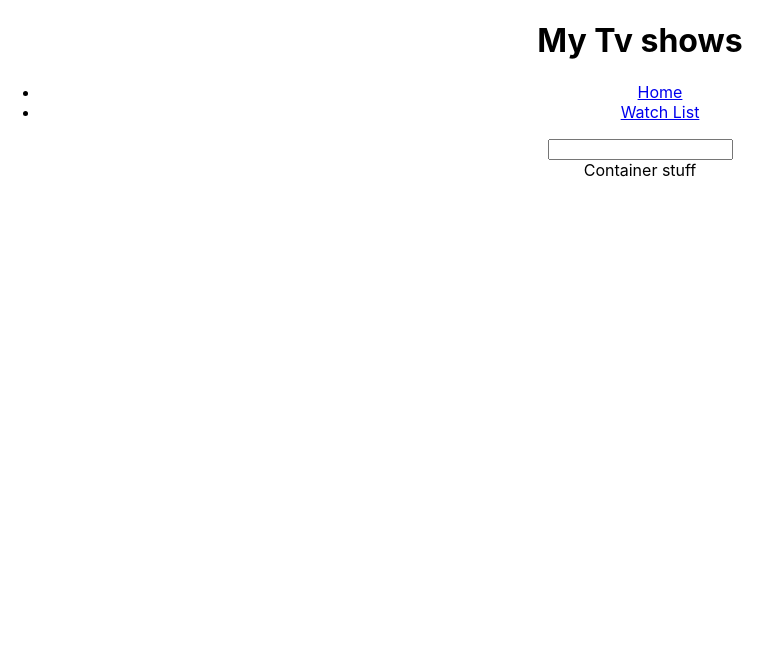
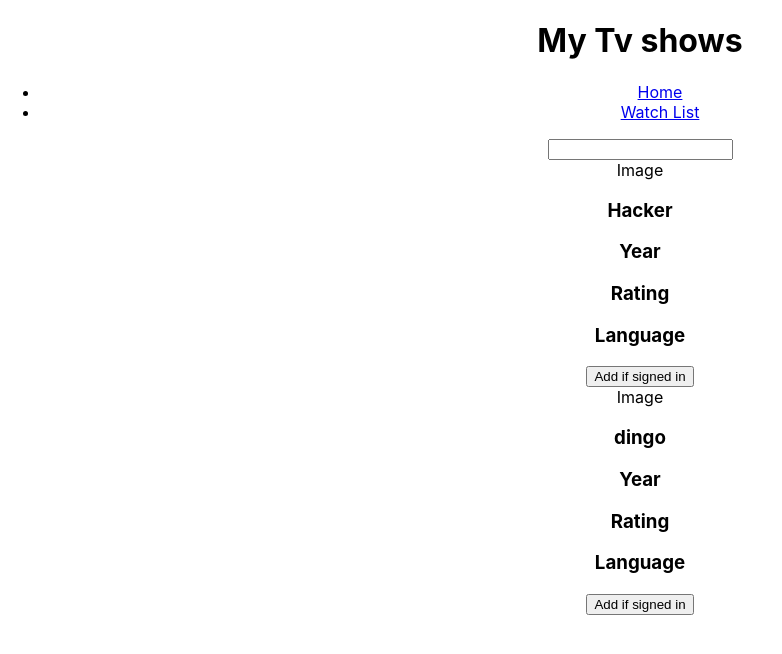
Before and after one commit to JarrodKane/MovieDB, a React (Create React App) app: page / in a window 1280 px wide. Shown: the top 654 px of the page, without its empty margins (0-782 px from the left). Built offline with nearby package versions, Linux system fonts and the light colour scheme.

Commit message:
Movie Row create, renaming and cleanup

```diff
--- a/package.json
+++ b/package.json
@@ -3,6 +3,7 @@
   "version": "0.1.0",
   "private": true,
   "dependencies": {
+    "dotenv": "^8.0.0",
     "react": "^16.8.6",
     "react-dom": "^16.8.6",
     "react-router-dom": "^5.0.1",
--- a/src/components/SearchContainer.js
+++ b/src/components/MovieContainer.js
@@ -1,6 +1,9 @@
 import React from "react";
+import MovieRow from "./MovieRow";
 
-const SearchContainer = () => {
+const SearchContainer = props => {
+  console.log(props);
+
   return (
     <div>
       <div> Container stuff</div>
--- /dev/null
+++ b/src/components/MovieRow.js
@@ -0,0 +1,19 @@
+import React from "react";
+
+//TODO: needs the callback for signed in, delete, and add to list
+//TODO: Add icon to button and callback
+
+const MovieRow = props => {
+  return (
+    <div>
+      <div>Image</div>
+      <h3>{props.title}</h3>
+      <h3>Year</h3>
+      <h3>Rating</h3>
+      <h3>Language</h3>
+      <button>Add if signed in</button>
+    </div>
+  );
+};
+
+export default MovieRow;
--- a/src/containers/Search.js
+++ b/src/containers/Search.js
@@ -1,18 +1,35 @@
 import React from "react";
 
-import SearchContainer from "../components/SearchContainer";
+import MovieRow from "../components/MovieRow";
 import SearchBar from "../components/SearchBar";
 
 class Search extends React.Component {
   constructor(props) {
     super(props);
-    this.state = { movies: [], isSignedIn: false };
+    this.state = {
+      movies: [
+        { id: "213", title: "Hacker", add: false },
+        { id: "243", title: "dingo", add: false }
+      ],
+      isSignedIn: false
+    };
   }
+
+  addOrRemove(id) {}
+
   render() {
+    const rows = this.state.movies.map(row => (
+      <MovieRow
+        id={row.id}
+        key={row.id}
+        title={row.title}
+        addOrRemove={row.add}
+      />
+    ));
     return (
       <div>
         <SearchBar />
-        <SearchContainer />
+        <div>{rows}</div>
       </div>
     );
   }
```
Also changed, not shown: src/api/TheMovieDB.js (added), src/logo.svg (deleted), src/oauth/OAuth.js (added), 1 other file (tests, documents, lock files or other folders).
